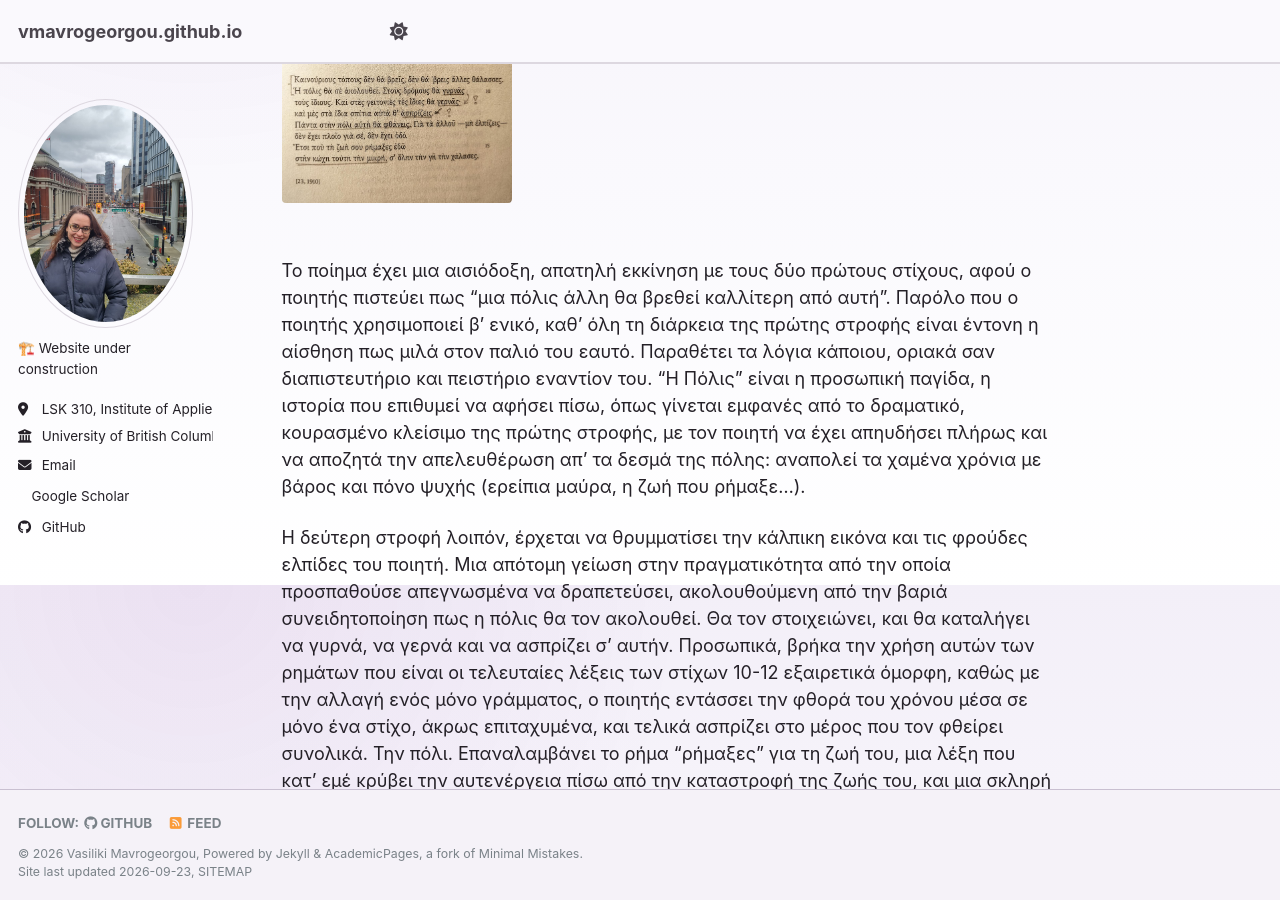
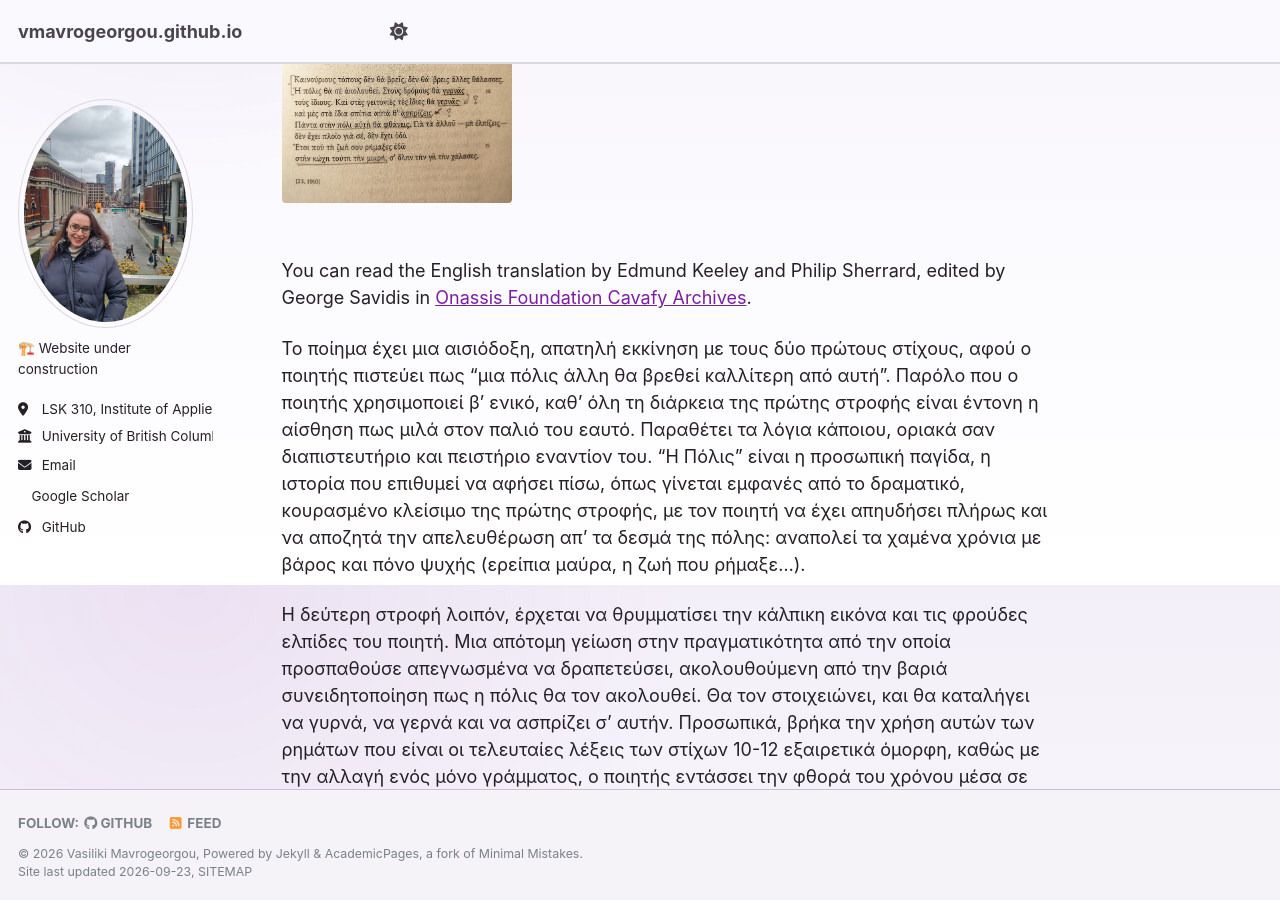
Before and after one commit to vmavrogeorgou/vmavrogeorgou.github.io, a Jekyll site: the page built from _posts/2026-09-03-blog-post-1.md, in a window 1280 px wide and 900 px high, scrolled down 315 px. Built offline with Jekyll 4.4.1, drawn with Linux system fonts in a browser that asks for light colours; a style sheet for code colours, icons or effects is not loaded.

Commit message:
Include English translation reference in blog post
Added a note about the English translation of the poem.

```diff
--- a/_posts/2026-09-03-blog-post-1.md
+++ b/_posts/2026-09-03-blog-post-1.md
@@ -12,6 +12,8 @@ tags:
   <img src="{{ "/images/polis.jpg" | relative_url }}" alt="Εκδόσεις Ίκαρος, Αρχείο Καβάφη, επιμέλεια Γ.Π.Σαββίδης" style="width:230px;">
   <figcaption>Εκδόσεις Ίκαρος, Αρχείο Καβάφη, επιμέλεια Γ.Π.Σαββίδης</figcaption>
 </figure>
+
+You can read the English translation by Edmund Keeley and Philip Sherrard, edited by George Savidis in [Onassis Foundation Cavafy Archives](https://www.onassis.org/initiatives/cavafy-archive/the-canon/the-city).
 
 Το ποίημα έχει μια αισιόδοξη, απατηλή εκκίνηση με τους δύο πρώτους στίχους, αφού ο ποιητής πιστεύει πως "μια πόλις άλλη θα βρεθεί καλλίτερη από αυτή".
 Παρόλο που ο ποιητής χρησιμοποιεί β' ενικό, καθ' όλη τη διάρκεια της πρώτης στροφής είναι έντονη η αίσθηση πως μιλά στον παλιό του εαυτό.
```
